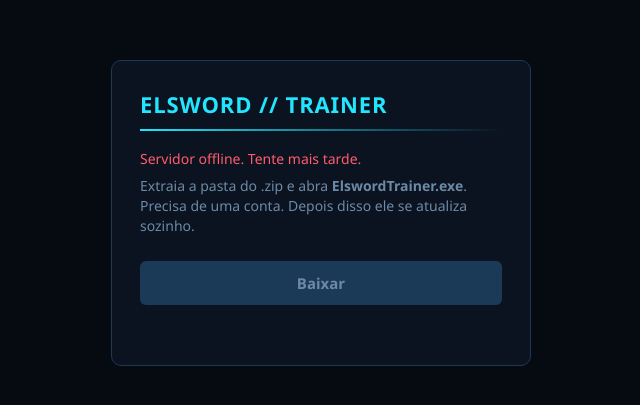
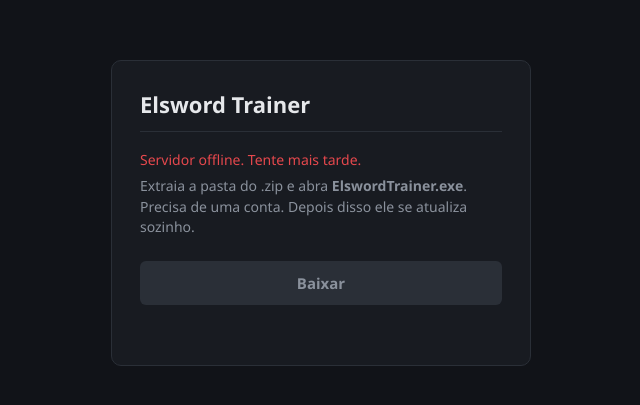
Before and after one commit to bwernerdev/trainer-download, a plain HTML site: page index.html in a window 1280 px wide. Shown: the part 187-592 px from the top of the page, without its empty margins (319-959 px from the left). Drawn offline with Linux system fonts and the light colour scheme; no server answers.

Commit message:
style: clean graphite + blue theme
Co-Authored-By: Claude Opus 5.5 <noreply@anthropic.com>

```diff
--- a/index.html
+++ b/index.html
@@ -6,19 +6,19 @@
 <title>Elsword Trainer</title>
 <meta name="robots" content="noindex, nofollow">
 <style>
-  :root { --bg:#060a11; --panel:#0c1320; --line:#1b3a57; --fg:#d6f4ff; --muted:#6c8aa6; --accent:#00b8d9; --hi:#22e6ff; --red:#ff5c6c; }
+  :root { --bg:#111318; --panel:#181B21; --line:#2A2F37; --fg:#E6E8EB; --muted:#8A919C; --accent:#4C8DFF; --hi:#7AABFF; --red:#E5484D; }
   * { box-sizing: border-box; }
   body { margin:0; min-height:100vh; display:grid; place-items:center; background:var(--bg); color:var(--fg);
-         font-family: Bahnschrift, "Segoe UI", system-ui, sans-serif; padding:16px; }
+         font-family: "Segoe UI", system-ui, sans-serif; padding:16px; }
   .card { width:100%; max-width:420px; background:var(--panel); border:1px solid var(--line); border-radius:10px; padding:28px; }
-  h1 { margin:0 0 4px; font-size:22px; color:var(--hi); letter-spacing:.04em; }
-  .rule { height:2px; background:linear-gradient(90deg,var(--hi),transparent); margin:10px 0 18px; }
+  h1 { margin:0 0 4px; font-size:22px; font-weight:600; color:var(--fg); }
+  .rule { height:1px; background:var(--line); margin:12px 0 18px; }
   p { margin:6px 0; color:var(--muted); font-size:14px; line-height:1.45; }
-  button { width:100%; margin-top:18px; padding:12px; border:0; border-radius:6px; background:var(--accent); color:#02121a;
+  button { width:100%; margin-top:18px; padding:12px; border:0; border-radius:6px; background:var(--accent); color:#0B1A33;
            font:inherit; font-weight:700; font-size:15px; cursor:pointer; }
   button:hover { background:var(--hi); }
   button:disabled { background:var(--line); color:var(--muted); cursor:default; }
-  .bar { height:6px; background:#111c2d; border-radius:3px; margin-top:14px; overflow:hidden; display:none; }
+  .bar { height:6px; background:#1F232A; border-radius:3px; margin-top:14px; overflow:hidden; display:none; }
   .bar > div { height:100%; width:0; background:var(--hi); transition:width .15s; }
   #msg { min-height:20px; }
   .err { color:var(--red); }
@@ -26,7 +26,7 @@
 </head>
 <body>
 <main class="card">
-  <h1>ELSWORD // TRAINER</h1>
+  <h1>Elsword Trainer</h1>
   <div class="rule"></div>
   <p id="ver">verificando versão...</p>
   <p>Extraia a pasta do .zip e abra <b>ElswordTrainer.exe</b>. Precisa de uma conta. Depois disso ele se atualiza sozinho.</p>
```
